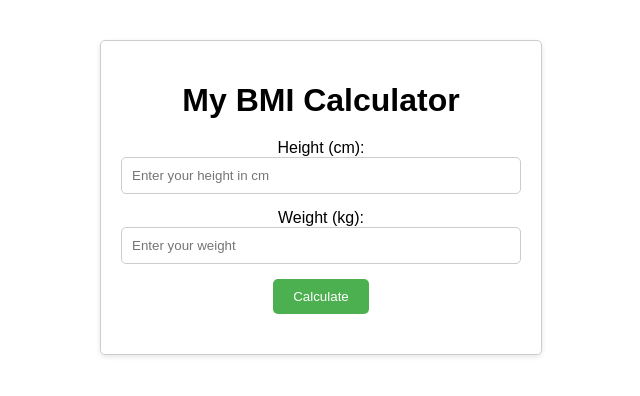
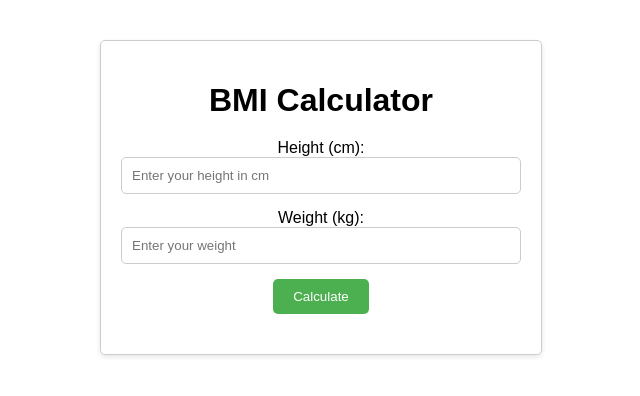
Before and after one commit to Fwdkhan10/TerminalTocs, a plain HTML site: page index.html in a window 1280 px wide. Shown: the whole page, without its empty margins (319-959 px from the left). Drawn offline with Linux system fonts and the light colour scheme.

Commit message:
Initial commit of BMI calculator files

```diff
--- a/index.html
+++ b/index.html
@@ -8,7 +8,7 @@
   </head>
   <body>
     <div class="container">
-      <h1>My BMI Calculator</h1>
+      <h1>BMI Calculator</h1>
       <form id="bmiForm">
         <div class="input-group">
           <label for="height">Height (cm):</label>
```
